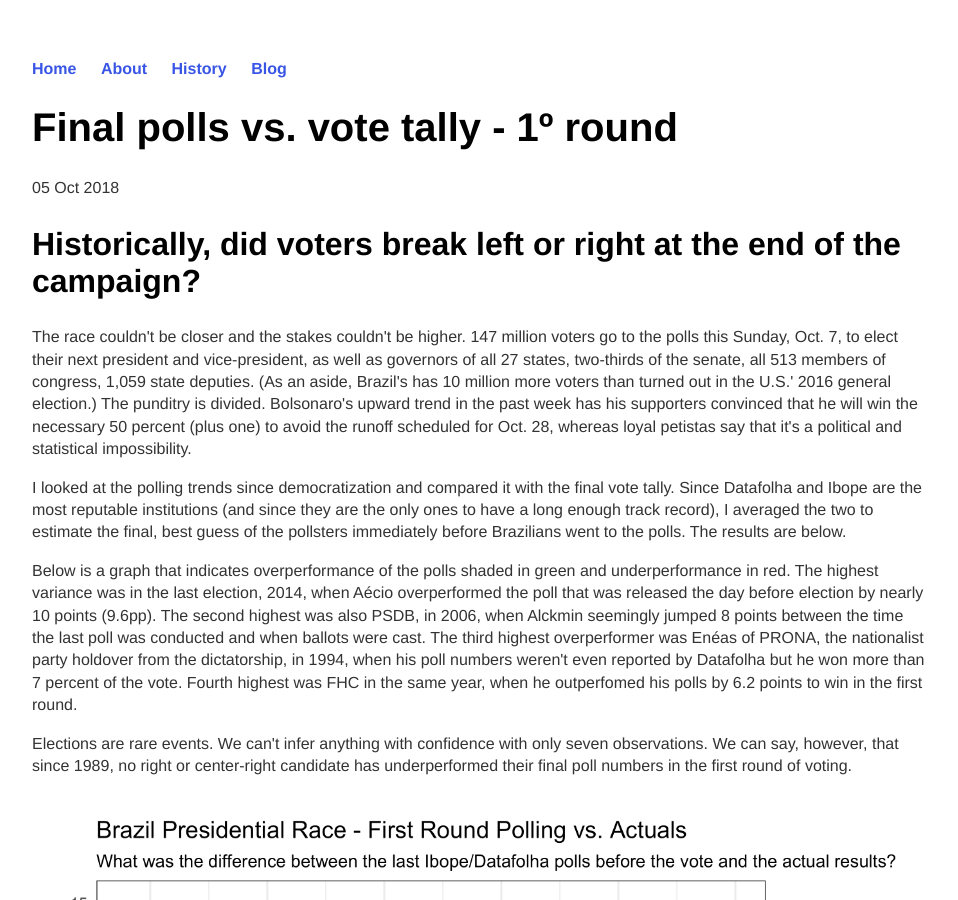
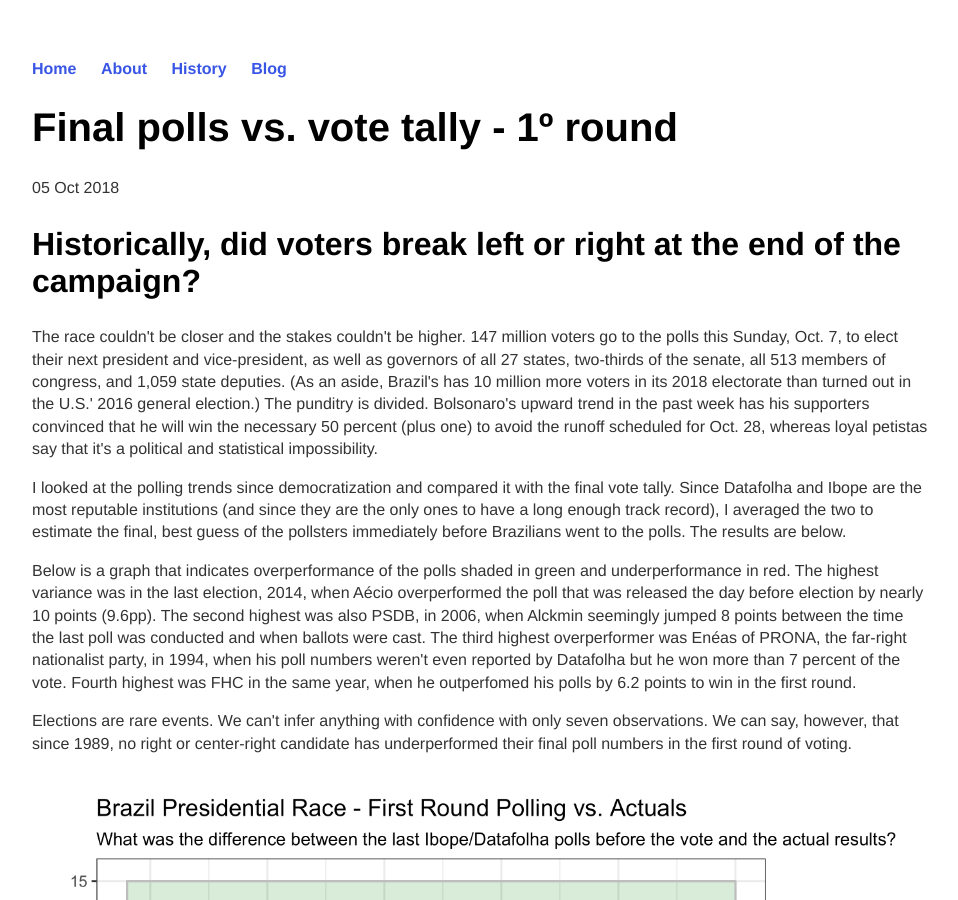
Before and after one commit to lizmckenna/elizabethmckenna.org, a Jekyll site: the page built from _posts/2018-10-05-polls-vs-actuals.md, in a window 1280 px wide and 900 px high. Shown: the whole window, without its empty margins (160-1118 px from the left). Built offline with Jekyll 4.4.1, drawn with Linux system fonts in a browser that asks for light colours.

Commit message:
Update 2018-10-05-polls-vs-actuals.md

```diff
--- a/_posts/2018-10-05-polls-vs-actuals.md
+++ b/_posts/2018-10-05-polls-vs-actuals.md
@@ -6,9 +6,9 @@ date: 2018-10-05
 
 <h2> Historically, did voters break left or right at the end of the campaign?</h2>
 
-<p> The race couldn't be closer and the stakes couldn't be higher. 147 million voters go to the polls this Sunday, Oct. 7, to elect their next president and vice-president, as well as governors of all 27 states, two-thirds of the senate, all 513 members of congress, 1,059 state deputies. (As an aside, Brazil's has 10 million more voters than turned out in the U.S.' 2016 general election.) The punditry is divided. Bolsonaro's upward trend in the past week has his supporters convinced that he will win the necessary 50 percent (plus one) to avoid the runoff scheduled for Oct. 28, whereas loyal petistas say that it's a political and statistical impossibility. </p>
+<p> The race couldn't be closer and the stakes couldn't be higher. 147 million voters go to the polls this Sunday, Oct. 7, to elect their next president and vice-president, as well as governors of all 27 states, two-thirds of the senate, all 513 members of congress, and 1,059 state deputies. (As an aside, Brazil's has 10 million more voters in its 2018 electorate than turned out in the U.S.' 2016 general election.) The punditry is divided. Bolsonaro's upward trend in the past week has his supporters convinced that he will win the necessary 50 percent (plus one) to avoid the runoff scheduled for Oct. 28, whereas loyal petistas say that it's a political and statistical impossibility. </p>
 <p> I looked at the polling trends since democratization and compared it with the final vote tally. Since Datafolha and Ibope are the most reputable institutions (and since they are the only ones to have a long enough track record), I averaged the two to estimate the final, best guess of the pollsters immediately before Brazilians went to the polls. The results are below.</p>
-<p> Below is a graph that indicates overperformance of the polls shaded in green and underperformance in red. The highest variance was in the last election, 2014, when Aécio overperformed the poll that was released the day before election by nearly 10 points (9.6pp). The second highest was also PSDB, in 2006, when Alckmin seemingly jumped 8 points between the time the last poll was conducted and when ballots were cast. The third highest overperformer was Enéas of PRONA, the nationalist party holdover from the dictatorship, in 1994, when his poll numbers weren't even reported by Datafolha but he won more than 7 percent of the vote. Fourth highest was FHC in the same year, when he outperfomed his polls by 6.2 points to win in the first round.
+<p> Below is a graph that indicates overperformance of the polls shaded in green and underperformance in red. The highest variance was in the last election, 2014, when Aécio overperformed the poll that was released the day before election by nearly 10 points (9.6pp). The second highest was also PSDB, in 2006, when Alckmin seemingly jumped 8 points between the time the last poll was conducted and when ballots were cast. The third highest overperformer was Enéas of PRONA, the far-right nationalist party, in 1994, when his poll numbers weren't even reported by Datafolha but he won more than 7 percent of the vote. Fourth highest was FHC in the same year, when he outperfomed his polls by 6.2 points to win in the first round.
 <p> Elections are rare events. We can't infer anything with confidence with only seven observations. We can say, however, that since 1989, no right or center-right candidate has underperformed their final poll numbers in the first round of voting.
 </p>
 <br>
```
